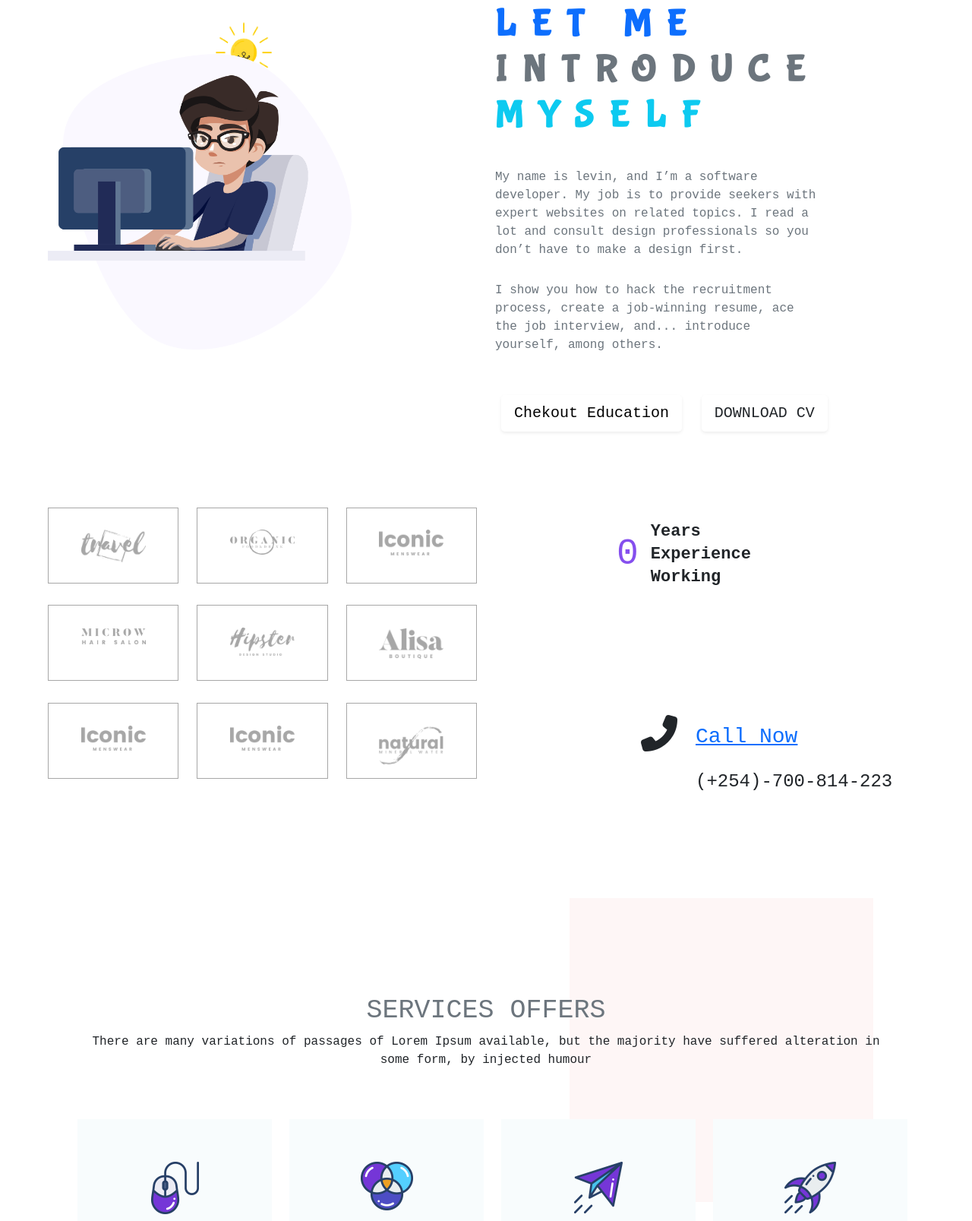
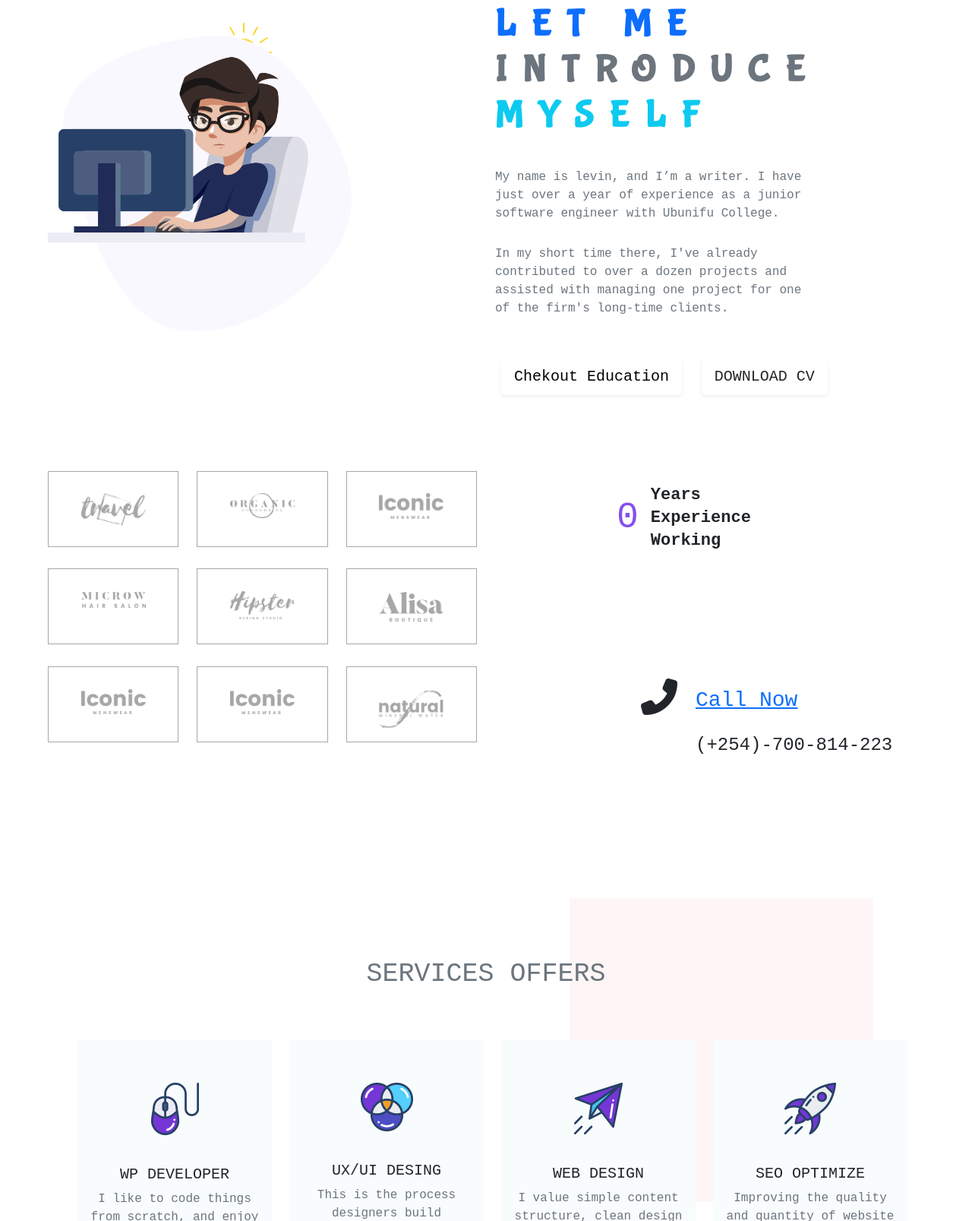
Before and after one commit to levintoo/daily-tutorial, a plain HTML site: page public/index.html in a window 1280 px wide. Shown: the part 778-2385 px from the top of the page at 76% size. Drawn offline with nearby package versions, Linux system fonts and the light colour scheme.

Commit message:
homepage info full

```diff
--- a/public/index.html
+++ b/public/index.html
@@ -116,10 +116,10 @@
                         </h2>
                         <div class="paragraph py-4 w-75">
                             <p class="para text-secondary">
-                                My name is levin, and I’m a software developer. My job is to provide seekers with expert websites on related topics. I read a lot and consult design professionals so you don’t have to make a design first.
+                                My name is levin, and I’m a  writer. I have just over a year of experience as a junior software engineer with Ubunifu College.
                             </p>
                             <p class="para text-muted">
-                                I show you how to hack the recruitment process, create a job-winning resume, ace the job interview, and... introduce yourself, among others.
+                                In my short time there, I've already contributed to over a dozen projects and assisted with managing one project for one of the firm's long-time clients.
                             </p>
                         </div>
 
@@ -221,8 +221,7 @@
                     <div class="col-lg-12 text-center services-title">
                         <h1 class="text-uppercase title-text text-muted">Services Offers</h1>
                         <p class="para">
-                            There are many variations of passages of Lorem Ipsum available, but the majority have
-                            suffered alteration in some form, by injected humour
+
                         </p>
                     </div>
                 </div>
```
